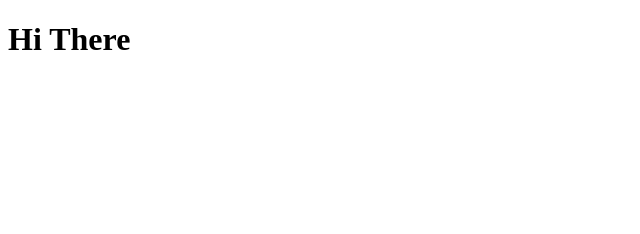
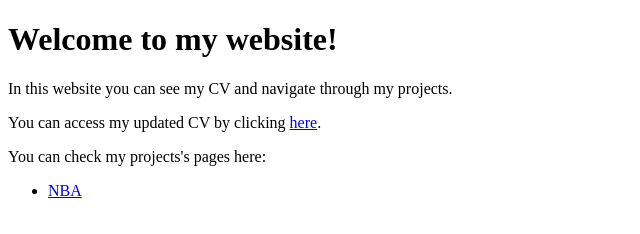
Before and after one commit to botond0401/html, a plain HTML site: page public_html/index.html in a window 1280 px wide. Shown: the whole page, without its empty margins (0-640 px from the left). Drawn offline with Linux system fonts and the light colour scheme.

Commit message:
Update index.html

```diff
--- a/public_html/index.html
+++ b/public_html/index.html
@@ -2,9 +2,21 @@
 <html lang = "en">
 <head>
 	<meta charset = "UTF-8">
-	<title>My First Page</title>
+	<title>Botond's website</title>
 </head>
 <body>
-	<h1>Hi There</h1>
+	<header>
+	<h1>Welcome to my website!</h1>
+	<p>In this website you can see my CV and navigate through my projects.</p>
+	</header>
+	<section>
+		<p>You can access my updated CV by clicking <a href="files/CV_english.pdf">here</a>.</p>
+	</section>
+	<nav>
+		<p>You can check my projects's pages here:</p>
+			    <ul>
+				<li><a href="nba.html">NBA</a></li>
+			    </ul>
+	</nav>
 </body>
 </html>
```
